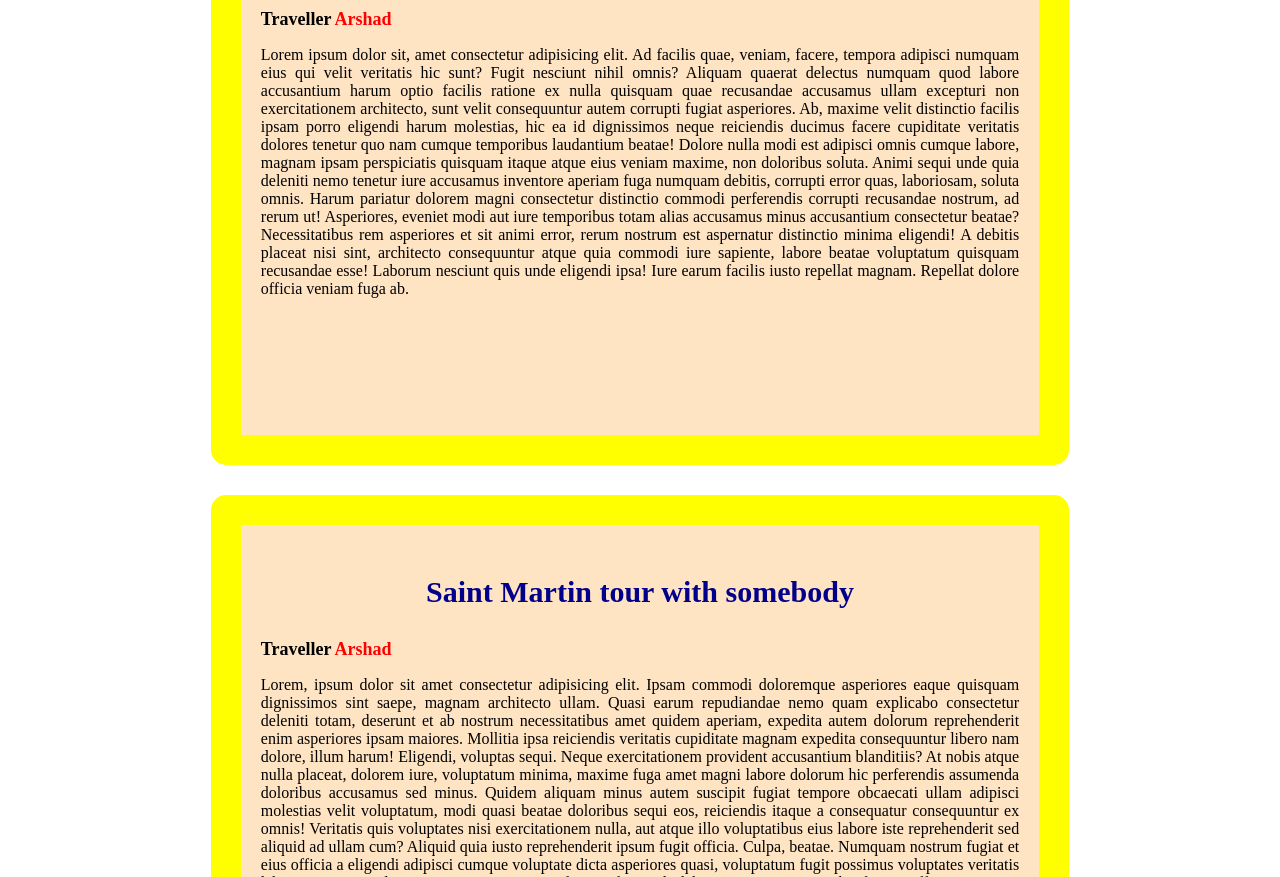
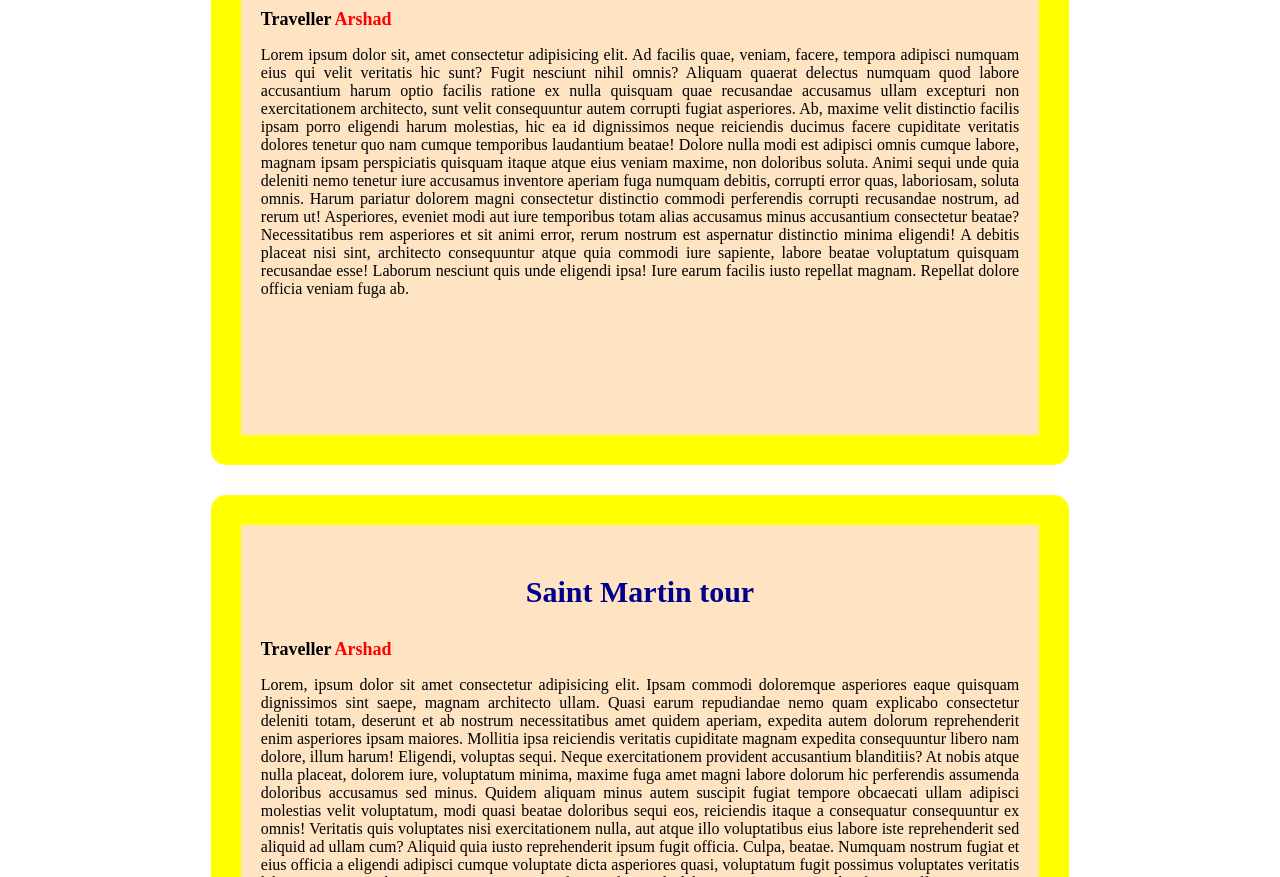
Before and after one commit to akibafnan/travel-blog, a plain HTML site: page index.html in a window 1280 px wide. Shown: the part 223-1100 px from the top of the page. Drawn offline with Linux system fonts and the light colour scheme.

Commit message:
delete an item

```diff
--- a/index.html
+++ b/index.html
@@ -66,7 +66,7 @@
     </div>
 
     <div class="blog">
-        <h3 class="blog-title">Saint Martin tour with somebody</h3>
+        <h3 class="blog-title">Saint Martin tour</h3>
         <small>Traveller <span>Arshad</span></small>
         <p>Lorem, ipsum dolor sit amet consectetur adipisicing elit. Ipsam commodi doloremque asperiores eaque quisquam
             dignissimos sint saepe, magnam architecto ullam. Quasi earum repudiandae nemo quam explicabo consectetur
```
